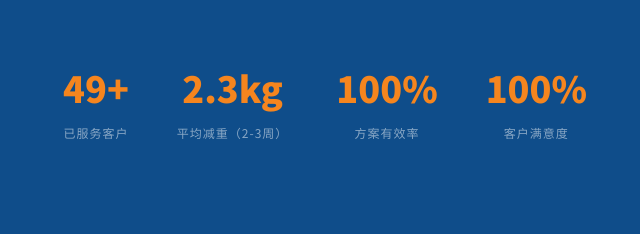
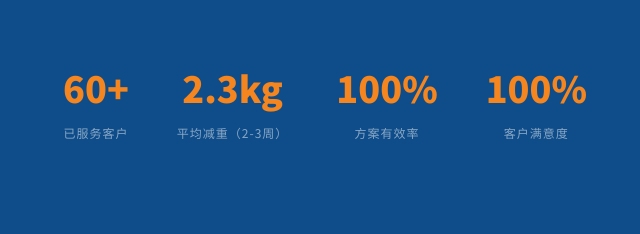
Before and after one commit to xiaota8000-bit/idealhealth, a plain HTML site: page index.html in a window 1280 px wide. Shown: the part 530-764 px from the top of the page, 315-955 px from the left. Drawn offline with Linux system fonts and the light colour scheme.

Commit message:
Update index.html

```diff
--- a/index.html
+++ b/index.html
@@ -570,7 +570,7 @@
   <div class="cover-subtitle">14天代谢训练营 + 14天精准燃脂管理</div>
   <div class="cover-stats">
     <div class="cover-stat">
-      <div class="cover-stat-num">49+</div>
+      <div class="cover-stat-num">60+</div>
       <div class="cover-stat-label">已服务客户</div>
     </div>
     <div class="cover-stat">
```
